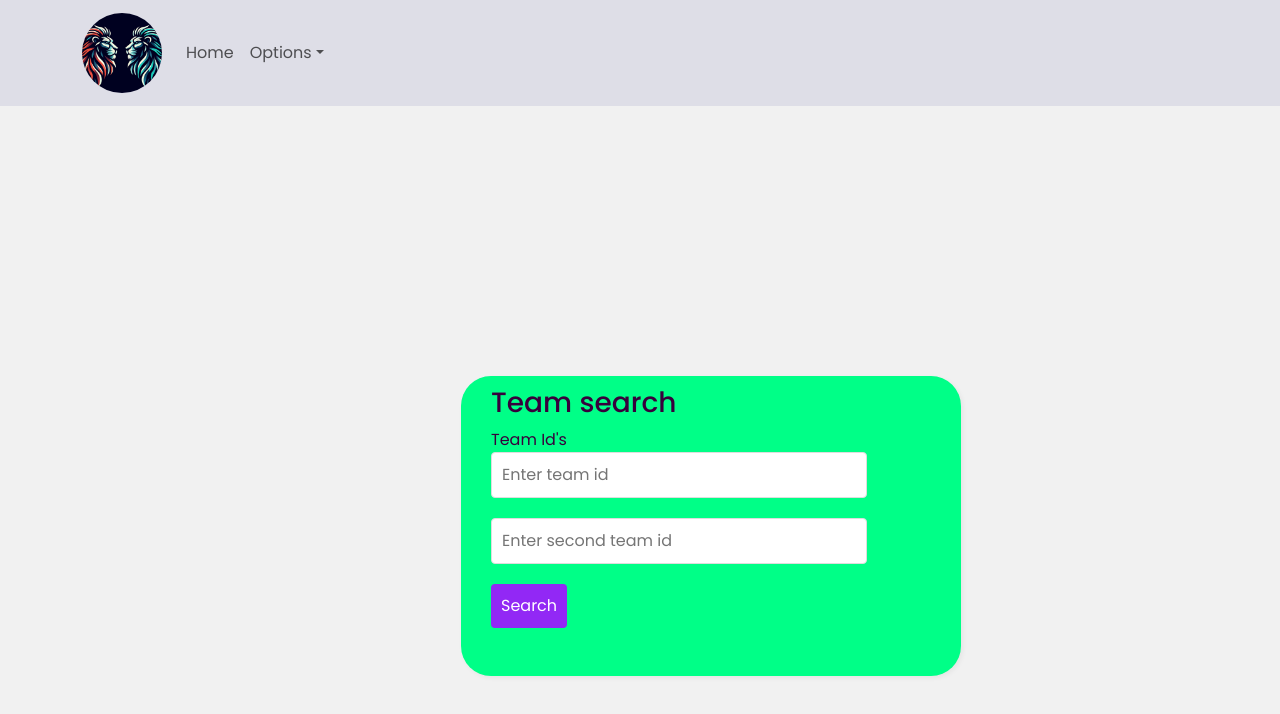
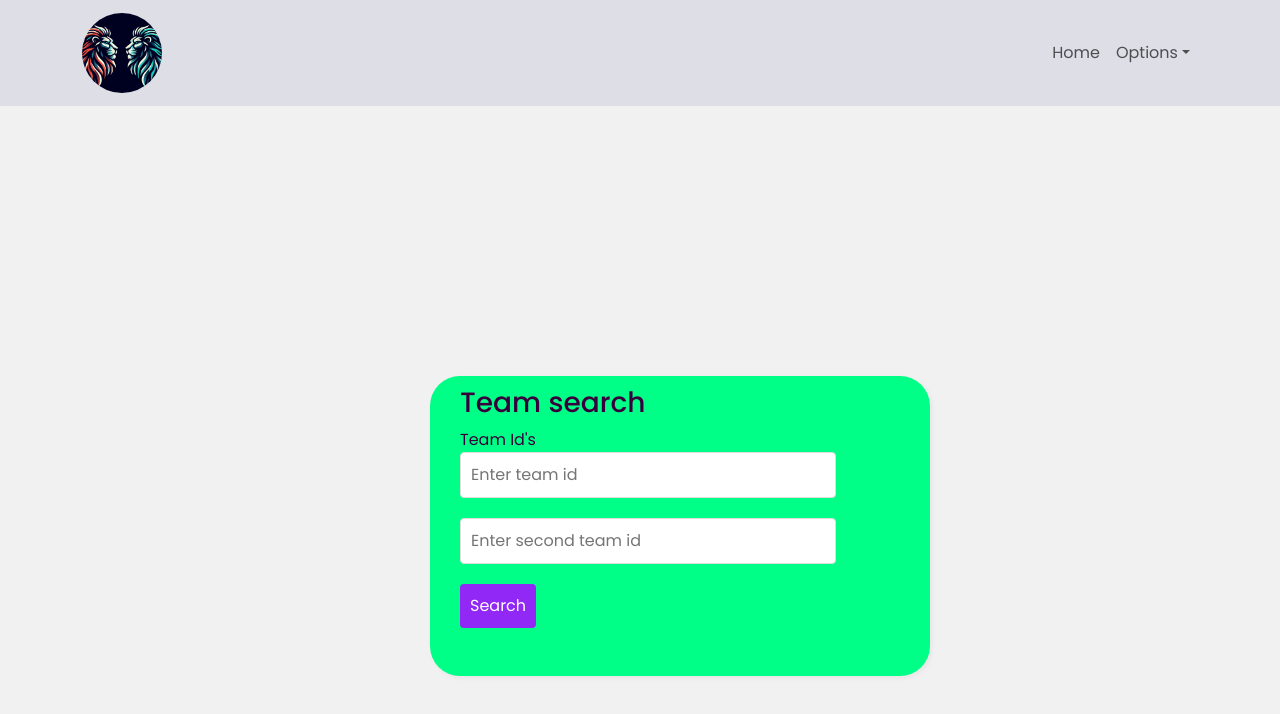
Before and after one commit to AdamL93/FPL-Similarity-Check, a React (Create React App) app in the folder frontend/: page / in a window 1280 px wide. Shown: the top 714 px of the page. Built offline with nearby package versions, Linux system fonts and the light colour scheme.

Commit message:
updated navbar

```diff
--- a/frontend/src/components/Navbar.js
+++ b/frontend/src/components/Navbar.js
@@ -1,4 +1,3 @@
-import { NavLink } from 'react-router-dom'
 import logo from '../resources/logo.png'
 import Navbar from 'react-bootstrap/Navbar';
 import Nav from 'react-bootstrap/Nav';
@@ -19,7 +18,7 @@ const NavbarFunction = () => {
             </Navbar.Brand>
             <Navbar.Toggle aria-controls="basic-navbar-nav" />
             <Navbar.Collapse id="basic-navbar-nav">
-            <Nav className="me-auto">
+              <Nav className="ms-auto">
                 <Nav.Link href="/">Home</Nav.Link>
                 <NavDropdown title="Options" id="basic-nav-dropdown" align="end">
                   <NavDropdown.Item href="/">Account details</NavDropdown.Item>
@@ -33,23 +32,9 @@ const NavbarFunction = () => {
             </Navbar.Collapse>
           </Container>
         </Navbar>
+
+
     );
   }
 
-
-    /*
-        <Navbar expand="lg" fixed="top">
-            <Container className="container">
-
-                    <img src={logo} alt ="logo" className = "navbar-logo" />
-                    <NavLink exact to="/" className = "navbar-title">
-                        <h1> FPL TEAM SIMILARITY CHECK</h1>
-                    </NavLink>
-            </Container>
-
-        </Navbar>
-    )
-
-}
-*/
 export default NavbarFunction;
--- a/frontend/src/components/SearchBar.js
+++ b/frontend/src/components/SearchBar.js
@@ -1,4 +1,5 @@
 import React, { useState } from 'react';
+import Container from 'react-bootstrap/Container';
 
 
 const SearchBar = ({handleSearchSubmit}) => {
@@ -12,8 +13,8 @@ const SearchBar = ({handleSearchSubmit}) => {
     }
 
     return (
+        <Container className="search-container" fluid="xs">
 
-        <div className = "search-container">
             <form onSubmit={handleFormSubmit}>
                 <h3>Team search</h3>
                 <label>Team Id's</label>
@@ -39,7 +40,7 @@ const SearchBar = ({handleSearchSubmit}) => {
                 />
                 <button type="submit" >Search</button>
             </form>
-        </div>
+        </Container>
     )
 }
 
--- a/frontend/src/pages/Home.js
+++ b/frontend/src/pages/Home.js
@@ -15,10 +15,8 @@ const Home = () => {
 
 
     return (
-        <Container fluid="md">
-            <div className = "home">
+        <Container fluid="xs" className="home">
                 <SearchBar handleSearchSubmit={handleSearchSubmit}/>
-            </div>
         </Container>
     );
 };
```
Also changed, not shown: frontend/src/styles/index.css (line endings or trailing spaces). Lines whose indentation alone changed are shown as unchanged.
